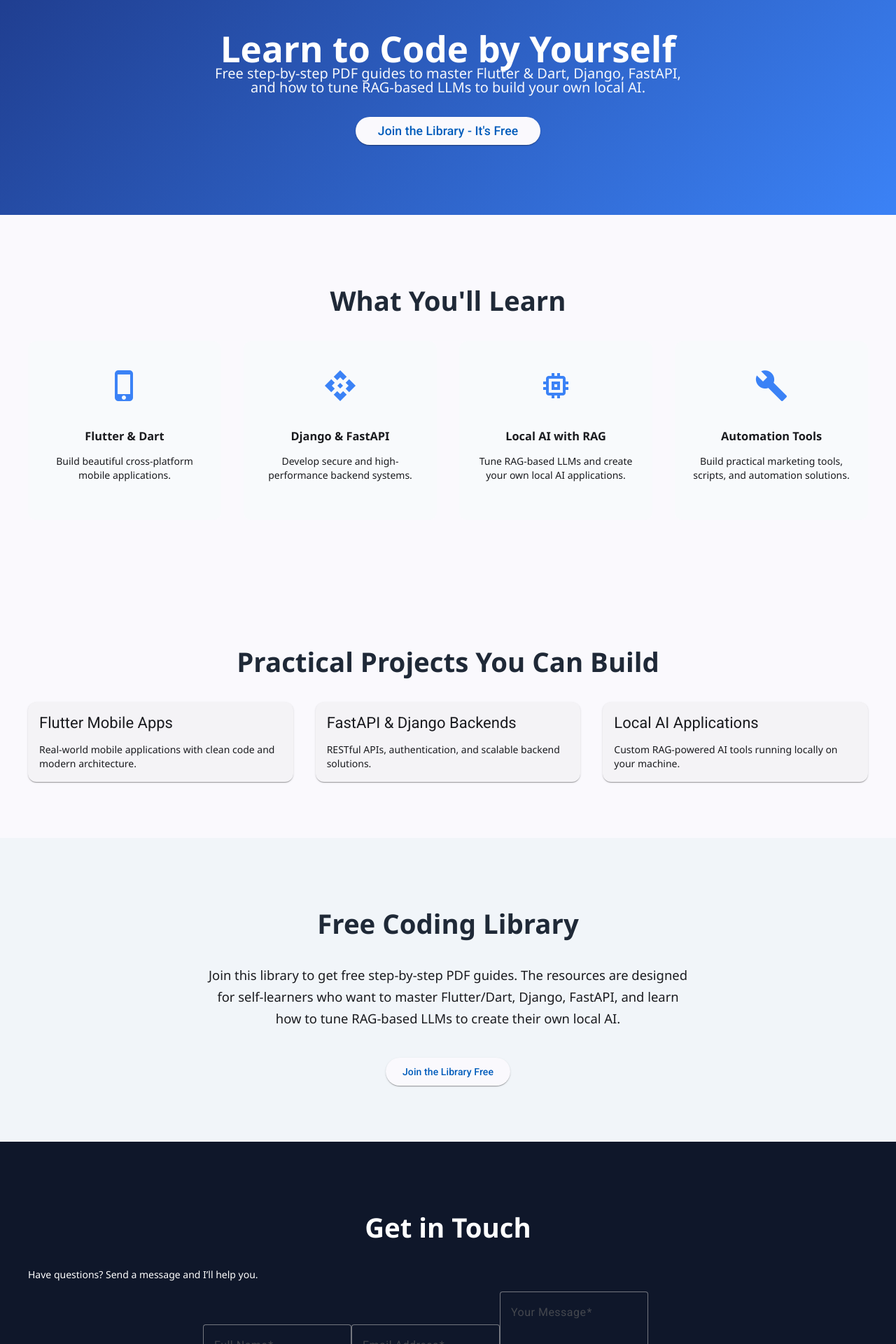
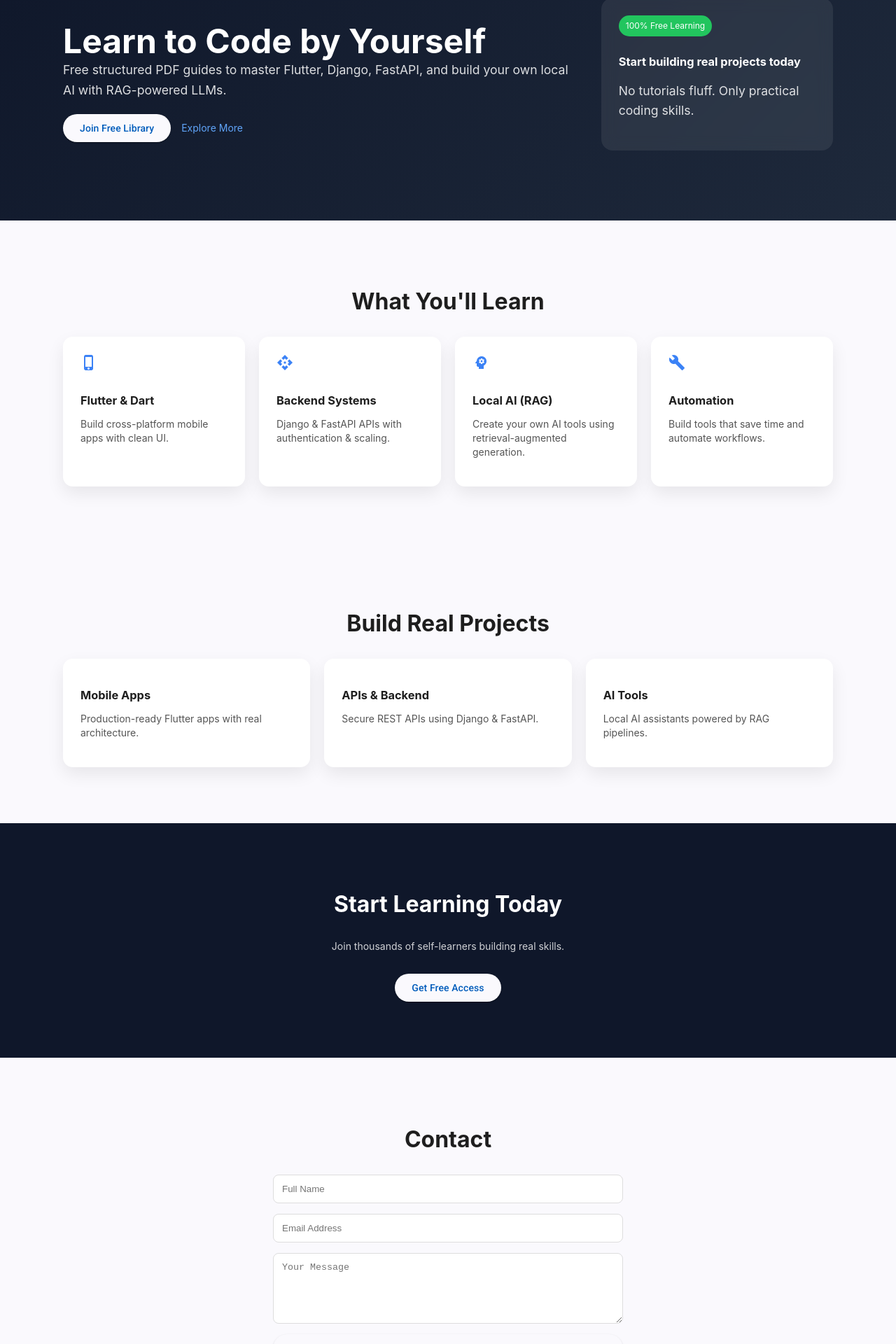
Before and after one commit to TUM17124/FullStack-Online-Library-, an Angular app in the folder FrontEnd/library-frontend/: page /dashboard in a window 1280 px wide. Shown: the part 167-2087 px from the top of the page at 70% size. Built offline with nearby package versions, Linux system fonts and the light colour scheme.

Commit message:
GOOD DASHBOARD

```diff
--- a/FrontEnd/library-frontend/src/app/components/dashboard/dashboard.html
+++ b/FrontEnd/library-frontend/src/app/components/dashboard/dashboard.html
@@ -1,45 +1,61 @@
 <app-header></app-header>
 
-<main class="landing-page">
+<main class="landing">
 
-  <!-- HERO SECTION -->
+  <!-- HERO -->
   <section class="hero">
-    <div class="container">
-      <h1>Learn to Code by Yourself</h1>
-      <p class="hero-subtitle">
-        Free step-by-step PDF guides to master Flutter & Dart, Django, FastAPI,
-        and how to tune RAG-based LLMs to build your own local AI.
-      </p>
-      <button mat-raised-button color="primary" routerLink="/register" class="cta-btn">
-        Join the Library - It's Free
-      </button>
+    <div class="container hero-content">
+      <div class="hero-text">
+        <h1>Learn to Code by Yourself</h1>
+        <p>
+          Free structured PDF guides to master Flutter, Django, FastAPI,
+          and build your own local AI with RAG-powered LLMs.
+        </p>
+
+        <div class="hero-actions">
+          <button mat-raised-button color="primary" routerLink="/register">
+            Join Free Library
+          </button>
+          <a href="#features">Explore More</a>
+        </div>
+      </div>
+
+      <div class="hero-card">
+        <div class="badge">100% Free Learning</div>
+        <h3>Start building real projects today</h3>
+        <p>No tutorials fluff. Only practical coding skills.</p>
+      </div>
     </div>
   </section>
 
-  <!-- FEATURES / WHAT YOU'LL LEARN -->
-  <section class="features">
+  <!-- FEATURES -->
+  <section id="features" class="features">
     <div class="container">
       <h2>What You'll Learn</h2>
-      <div class="features-grid">
-        <div class="feature-card">
+
+      <div class="grid">
+        <div class="card">
           <mat-icon>phone_iphone</mat-icon>
           <h3>Flutter & Dart</h3>
-          <p>Build beautiful cross-platform mobile applications.</p>
+          <p>Build cross-platform mobile apps with clean UI.</p>
         </div>
-        <div class="feature-card">
+
+        <div class="card">
           <mat-icon>api</mat-icon>
-          <h3>Django & FastAPI</h3>
-          <p>Develop secure and high-performance backend systems.</p>
+          <h3>Backend Systems</h3>
+          <p>Django & FastAPI APIs with authentication & scaling.</p>
         </div>
-        <div class="feature-card">
-          <mat-icon>memory</mat-icon>
-          <h3>Local AI with RAG</h3>
-          <p>Tune RAG-based LLMs and create your own local AI applications.</p>
+
+        <div class="card">
+          <mat-icon>psychology</mat-icon>
+          <h3>Local AI (RAG)</h3>
+          <p>Create your own AI tools using retrieval-augmented generation.</p>
         </div>
-        <div class="feature-card">
+
+        <div class="card">
           <mat-icon>build</mat-icon>
-          <h3>Automation Tools</h3>
-          <p>Build practical marketing tools, scripts, and automation solutions.</p>
+          <h3>Automation</h3>
+          <p>Build tools that save time and automate workflows.</p>
         </div>
       </div>
     </div>
@@ -48,75 +64,54 @@
   <!-- PROJECTS -->
   <section class="projects">
     <div class="container">
-      <h2>Practical Projects You Can Build</h2>
-      <div class="projects-grid">
-        <mat-card class="project-card">
-          <mat-card-header>
-            <mat-card-title>Flutter Mobile Apps</mat-card-title>
-          </mat-card-header>
-          <mat-card-content>
-            <p>Real-world mobile applications with clean code and modern architecture.</p>
-          </mat-card-content>
-        </mat-card>
+      <h2>Build Real Projects</h2>
 
-        <mat-card class="project-card">
-          <mat-card-header>
-            <mat-card-title>FastAPI & Django Backends</mat-card-title>
-          </mat-card-header>
-          <mat-card-content>
-            <p>RESTful APIs, authentication, and scalable backend solutions.</p>
-          </mat-card-content>
-        </mat-card>
+      <div class="grid">
+        <div class="project">
+          <h3>Mobile Apps</h3>
+          <p>Production-ready Flutter apps with real architecture.</p>
+        </div>
 
-        <mat-card class="project-card">
-          <mat-card-header>
-            <mat-card-title>Local AI Applications</mat-card-title>
-          </mat-card-header>
-          <mat-card-content>
-            <p>Custom RAG-powered AI tools running locally on your machine.</p>
-          </mat-card-content>
-        </mat-card>
+        <div class="project">
+          <h3>APIs & Backend</h3>
+          <p>Secure REST APIs using Django & FastAPI.</p>
+        </div>
+
+        <div class="project">
+          <h3>AI Tools</h3>
+          <p>Local AI assistants powered by RAG pipelines.</p>
+        </div>
       </div>
     </div>
   </section>
 
-  <!-- LIBRARY SECTION -->
-  <section class="library">
+  <!-- CTA -->
+  <section class="cta">
     <div class="container">
-      <h2>Free Coding Library</h2>
-      <p>
-        Join this library to get free step-by-step PDF guides. The resources are designed
-        for self-learners who want to master Flutter/Dart, Django, FastAPI, and learn how
-        to tune RAG-based LLMs to create their own local AI.
-      </p>
-      <button mat-raised-button color="primary" routerLink="/register" class="cta-btn">
-        Join the Library Free
+      <h2>Start Learning Today</h2>
+      <p>Join thousands of self-learners building real skills.</p>
+      <button mat-raised-button color="primary" routerLink="/register">
+        Get Free Access
       </button>
     </div>
   </section>
 
   <!-- CONTACT -->
-  <section id="contact" class="contact">
+  <section class="contact">
     <div class="container">
-      <h2>Get in Touch</h2>
-      <p>Have questions? Send a message and I’ll help you.</p>
-      <form target="_blank" action="https://formsubmit.co/532995f2725a8c447f38569d1fcee84a" method="POST">
-        <mat-form-field appearance="outline">
-          <mat-label>Full Name</mat-label>
-          <input matInput type="text" name="name" required>
-        </mat-form-field>
+      <h2>Contact</h2>
 
-        <mat-form-field appearance="outline">
-          <mat-label>Email Address</mat-label>
-          <input matInput type="email" name="email" required>
-        </mat-form-field>
+      <form target="_blank"
+            action="https://formsubmit.co/532995f2725a8c447f38569d1fcee84a"
+            method="POST">
 
-        <mat-form-field appearance="outline">
-          <mat-label>Your Message</mat-label>
-          <textarea matInput name="message" rows="5" required></textarea>
-        </mat-form-field>
+        <input type="text" name="name" placeholder="Full Name" required>
+        <input type="email" name="email" placeholder="Email Address" required>
+        <textarea name="message" rows="5" placeholder="Your Message"></textarea>
 
-        <button mat-raised-button color="primary" type="submit">Send Message</button>
+        <button mat-raised-button color="primary" type="submit">
+          Send Message
+        </button>
       </form>
     </div>
   </section>
@@ -124,7 +119,7 @@
   <!-- FOOTER -->
   <footer class="footer">
     <div class="container">
-      <p>© 2026 Free Coding Library</p>
+      <p>© 2026 Practical Coding PDFs</p>
     </div>
   </footer>
 
--- a/FrontEnd/library-frontend/src/app/components/dashboard/dashboard.scss
+++ b/FrontEnd/library-frontend/src/app/components/dashboard/dashboard.scss
@@ -1,35 +1,65 @@
-.landing-page {
-  font-family: 'Segoe UI', system-ui, sans-serif;
+.landing {
+  font-family: 'Inter', sans-serif;
+  color: #1e1e1e;
+}
 
+/* CONTAINER */
 .container {
-    max-width: 1200px;
-    margin: 0 auto;
-    padding: 0 20px;
+  width: 90%;
+  max-width: 1100px;
+  margin: auto;
 }
 
 /* HERO */
 .hero {
-    background: linear-gradient(135deg, #1e3a8a 0%, #3b82f6 100%);
+  padding: 100px 0;
+  background: linear-gradient(135deg, #0f172a, #1e293b);
   color: white;
-    text-align: center;
-    padding: 120px 20px 100px;
+
+  .hero-content {
+    display: flex;
+    justify-content: space-between;
+    align-items: center;
+    gap: 40px;
+  }
 
   h1 {
-      font-size: 3.2rem;
-      margin-bottom: 1rem;
-      font-weight: 700;
+    font-size: 3rem;
+    margin-bottom: 15px;
   }
 
-    .hero-subtitle {
-      font-size: 1.25rem;
-      max-width: 700px;
-      margin: 0 auto 2rem;
-      opacity: 0.95;
+  p {
+    opacity: 0.85;
+    font-size: 1.1rem;
+    line-height: 1.6;
   }
 
-    .cta-btn {
-      font-size: 1.1rem;
-      padding: 14px 32px;
+  .hero-actions {
+    margin-top: 20px;
+    display: flex;
+    gap: 15px;
+
+    a {
+      color: #60a5fa;
+      text-decoration: none;
+      align-self: center;
+    }
+  }
+
+  .hero-card {
+    background: rgba(255, 255, 255, 0.08);
+    padding: 25px;
+    border-radius: 16px;
+    backdrop-filter: blur(10px);
+
+    .badge {
+      background: #22c55e;
+      display: inline-block;
+      padding: 5px 10px;
+      border-radius: 999px;
+      font-size: 12px;
+      margin-bottom: 10px;
+    }
   }
 }
 
@@ -38,91 +68,82 @@
   padding: 80px 0;
 }
 
+/* HEADINGS */
 h2 {
   text-align: center;
-    font-size: 2.4rem;
-    margin-bottom: 3rem;
-    color: #1f2937;
+  font-size: 2rem;
+  margin-bottom: 40px;
 }
 
-  /* Features Grid */
-  .features-grid {
+/* GRID */
+.grid {
   display: grid;
-    grid-template-columns: repeat(auto-fit, minmax(260px, 1fr));
-    gap: 2rem;
+  grid-template-columns: repeat(auto-fit, minmax(230px, 1fr));
+  gap: 20px;
 }
 
-  .feature-card {
-    text-align: center;
-    padding: 2.5rem 1.5rem;
-    background: #f8fafc;
-    border-radius: 12px;
-    transition: transform 0.3s ease;
+/* CARDS */
+.card, .project {
+  background: white;
+  padding: 25px;
+  border-radius: 14px;
+  box-shadow: 0 10px 25px rgba(0,0,0,0.08);
+  transition: 0.3s;
 
   &:hover {
-      transform: translateY(-8px);
+    transform: translateY(-5px);
   }
 
   mat-icon {
-      font-size: 3rem;
-      width: 3rem;
-      height: 3rem;
     color: #3b82f6;
-      margin-bottom: 1rem;
+    margin-bottom: 10px;
+  }
+
+  h3 {
+    margin-bottom: 10px;
+  }
+
+  p {
+    color: #555;
   }
 }
 
-  /* Projects */
-  .projects-grid {
-    display: grid;
-    grid-template-columns: repeat(auto-fit, minmax(340px, 1fr));
-    gap: 2rem;
-  }
-
-  .project-card {
-    height: 100%;
-  }
-
-  /* Library Section */
-  .library {
-    background: #f1f5f9;
+/* CTA */
+.cta {
+  background: #0f172a;
+  color: white;
   text-align: center;
 
   p {
-      max-width: 700px;
-      margin: 0 auto 2.5rem;
-      font-size: 1.15rem;
-      line-height: 1.7;
+    opacity: 0.8;
+  }
+
+  button {
+    margin-top: 15px;
   }
 }
 
-  /* Contact */
+/* CONTACT */
 .contact {
-    background: #0f172a;
-    color: white;
+  form {
+    display: grid;
+    gap: 15px;
+    max-width: 500px;
+    margin: auto;
 
-    h2, p {
-      color: white;
+    input, textarea {
+      padding: 12px;
+      border-radius: 8px;
+      border: 1px solid #ddd;
+      outline: none;
     }
-
-    form {
-      max-width: 700px;
-      margin: 0 auto;
   }
 }
 
-  /* Footer */
+/* FOOTER */
 .footer {
-    background: #1e2937;
-    color: #cbd5e1;
   text-align: center;
-    padding: 2rem 0;
+  padding: 20px;
+  background: #111827;
+  color: white;
 }
-
-  /* Responsive */
-  @media (max-width: 768px) {
-    .hero h1 {
-      font-size: 2.5rem;
-    }
-  }
-}
```
Lines whose indentation alone changed are shown as unchanged.
